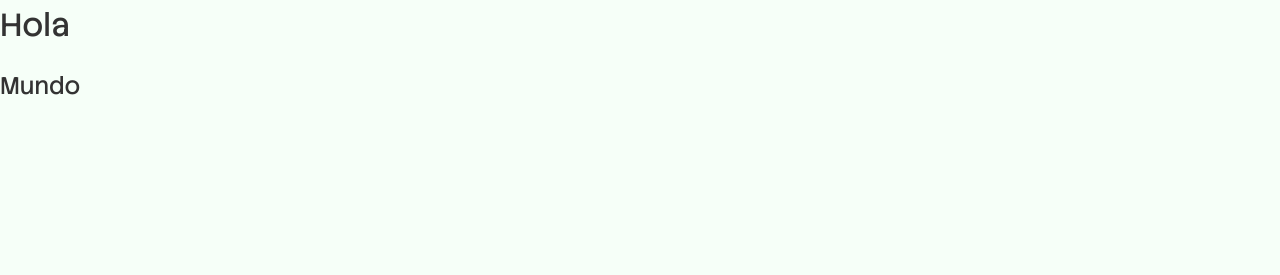
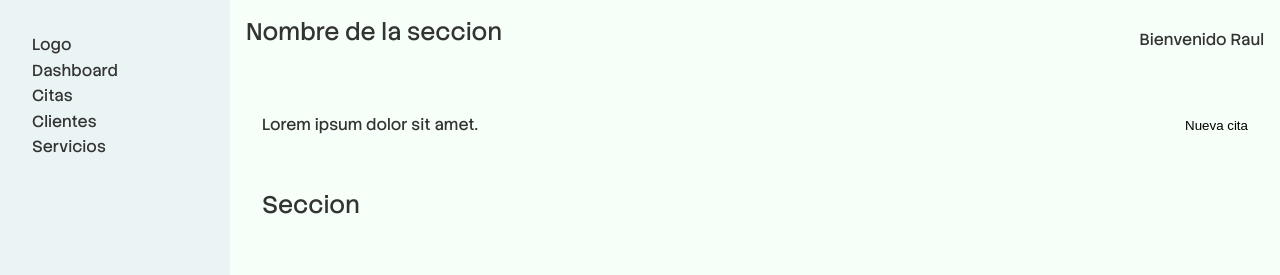
Before and after one commit to RaulLimon3/spa-booking-dashboard, a website built with Vite: page index.html in a window 1280 px wide. Built offline with nearby package versions, Linux system fonts and the light colour scheme.

Commit message:
feat(layout): add dashboard base structure and layout styles

```diff
--- a/index.html
+++ b/index.html
@@ -1,5 +1,5 @@
 <!doctype html>
-<html lang="en">
+<html lang="es-MX">
   <head>
     <meta charset="UTF-8" />
     <link rel="icon" type="image/svg+xml" href="/favicon.svg" />
@@ -7,8 +7,52 @@
     <title>Spa booking dashboard</title>
   </head>
   <body>
-    <h1 class="titulo">Hola</h1>
-    <h2 class="subtitulo">Mundo</h2>
+    <div class="layout">
+      <aside class="aside">
+        <div class="aside__logo">
+          <span class="logo">Logo</span>
+        </div>
+        <nav class="navbar">
+          <ul class="navbar__list">
+            <li class="navbar__item navbar__item--active">
+              <a href="#" class="navbar__link" aria-current="page">Dashboard</a>
+            </li>
+            <li class="navbar__item">
+              <a href="#" class="navbar__link">Citas</a>
+            </li>
+            <li class="navbar__item">
+              <a href="#" class="navbar__link">Clientes</a>
+            </li>
+            <li class="navbar__item">
+              <a href="#" class="navbar__link">Servicios</a>
+            </li>
+          </ul>
+        </nav>
+      </aside>
+      <header class="header">
+        <div class="header__title">
+          <h2 class="title__section" id="titleSection">Nombre de la seccion</h2>
+        </div>
+        <div class="header__user">
+          <p class="user__text">Bienvenido <span class="user__name">Raul</span></p>
+        </div>
+      </header>
+      <main class="main">
+        <div class="main__content">
+          <div class="main__heading">
+            <div class="heading__description">
+              <p class="description">Lorem ipsum dolor sit amet.</p>
+            </div>
+            <div class="heading__button">
+              <button type="button" class="btn" id="btnAdd" aria-label="Agregar nueva cita">Nueva cita</button>
+            </div>
+          </div>
+          <section class="main__section" id="dashboardSection">
+            <h2>Seccion</h2>
+          </section>
+        </div>
+      </main>
+    </div>
     <script type="module" src="/src/main.js"></script>
   </body>
 </html>
--- /dev/null
+++ b/src/styles/layout/main.css
@@ -0,0 +1,17 @@
+.main {
+    grid-area: main;
+}
+
+.main__content {
+    width: 100%;
+    display: flex;
+    flex-direction: column;
+    gap: var(--space-8);
+    padding: var(--space-6);
+}
+
+.main__heading {
+    display: flex;
+    align-items: center;
+    justify-content: space-between;
+}
--- /dev/null
+++ b/src/styles/layout/sidebar.css
@@ -0,0 +1,9 @@
+.aside {
+    width: 100%;
+    grid-area: aside;
+    background: var(--color-bg-muted);
+    display: flex;
+    flex-direction: column;
+    align-items: flex-start;
+    padding: var(--space-6);
+}
--- /dev/null
+++ b/src/styles/layout/topbar.css
@@ -0,0 +1,7 @@
+.header {
+    grid-area: header;
+    display: flex;
+    align-items: center;
+    justify-content: space-between;
+    padding: var(--space-4);
+}
--- /dev/null
+++ b/src/styles/layout/wrapper.css
@@ -0,0 +1,10 @@
+.layout {
+    display: grid;
+    grid-template-areas:
+        'aside header'
+        'aside main'
+    ;
+    grid-template-columns: 230px 1fr;
+    grid-template-rows: 80px 1fr;
+    height: 100dvh;
+}
--- a/src/styles/main.css
+++ b/src/styles/main.css
@@ -1,3 +1,7 @@
 @import './base/resets.css';
 @import './base/variables.css';
 @import './base/typography.css';
+@import './layout/wrapper.css';
+@import './layout/sidebar.css';
+@import './layout/topbar.css';
+@import './layout/main.css';
```
